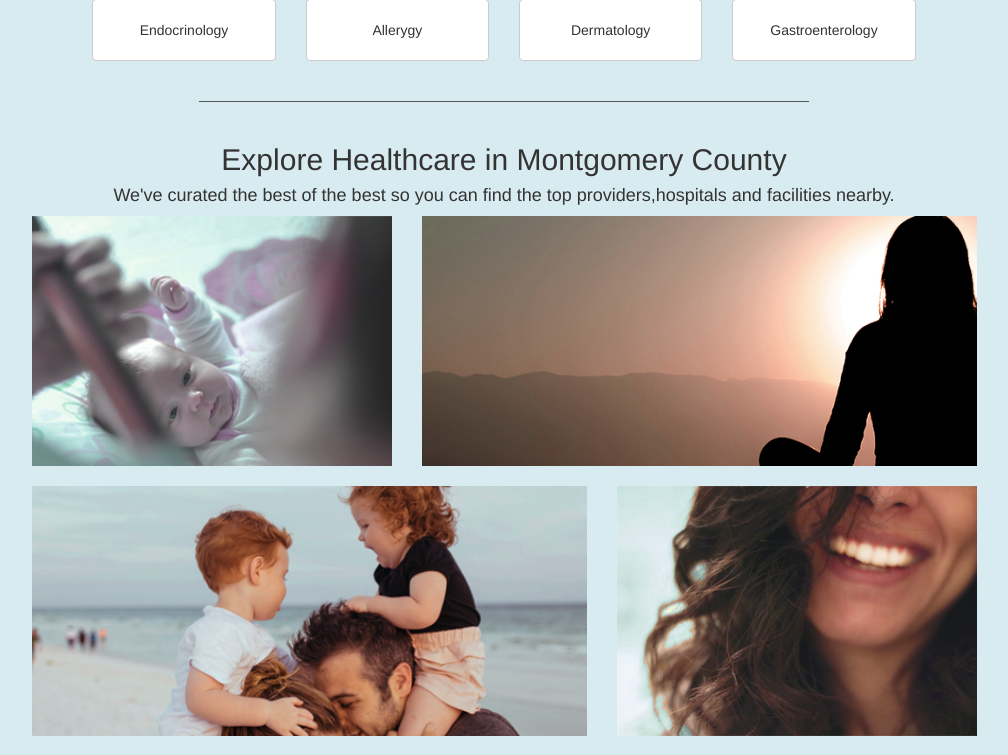
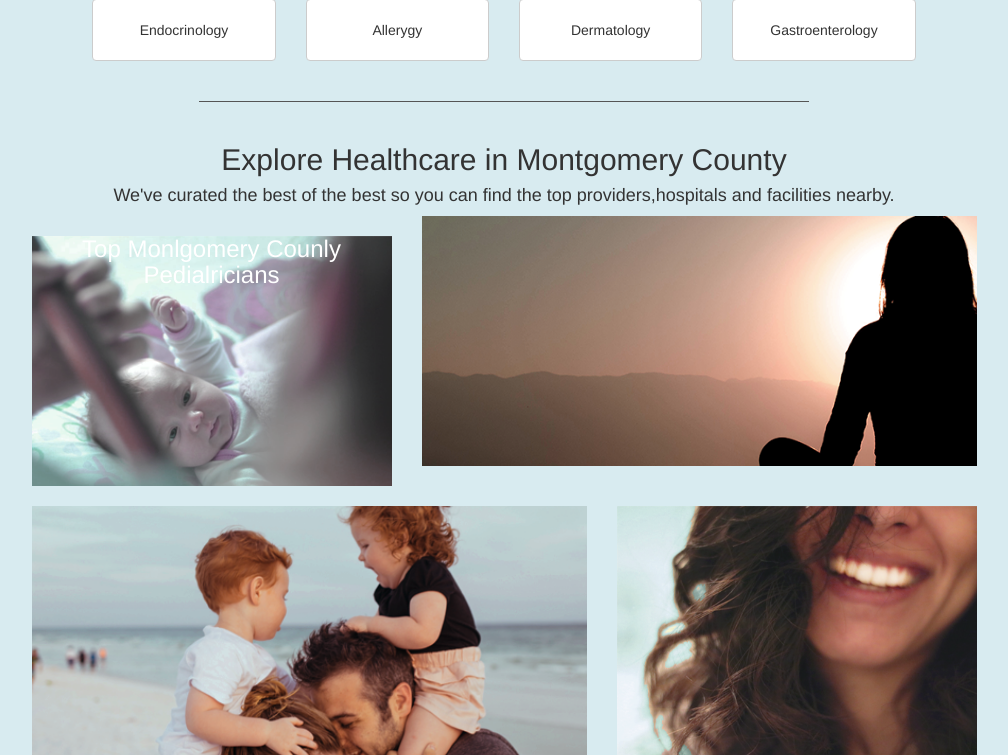
Before and after one commit to yuanlunchuan/doctorSearch, a Django app: page / in a window 1280 px wide. Shown: the part 668-1423 px from the top of the page, without its empty margins (136-1144 px from the left). Run offline with Django 3.2, Linux system fonts and the light colour scheme; some libraries are stand-ins or nearby versions; some web fonts are replaced.

Commit message:
1, Add picture desc.

```diff
--- a/doctors/templates/doctors/index.html
+++ b/doctors/templates/doctors/index.html
@@ -113,7 +113,8 @@
     <h4 class="text-center">We've curated the best of the best so you can find the top providers,hospitals and facilities nearby.</h4>
     <div class="row">
       <div class="col-md-4 col-md-offset-1">
-        <div class="baby-item explore-item">
+        <div class="baby-item explore-item text-center" style="line-height: 250px;">
+          <h3 style="color: #fff;">Top Monlgomery Counly Pedialricians</h3>
         </div>
       </div>
       <div class="col-md-6">
```
